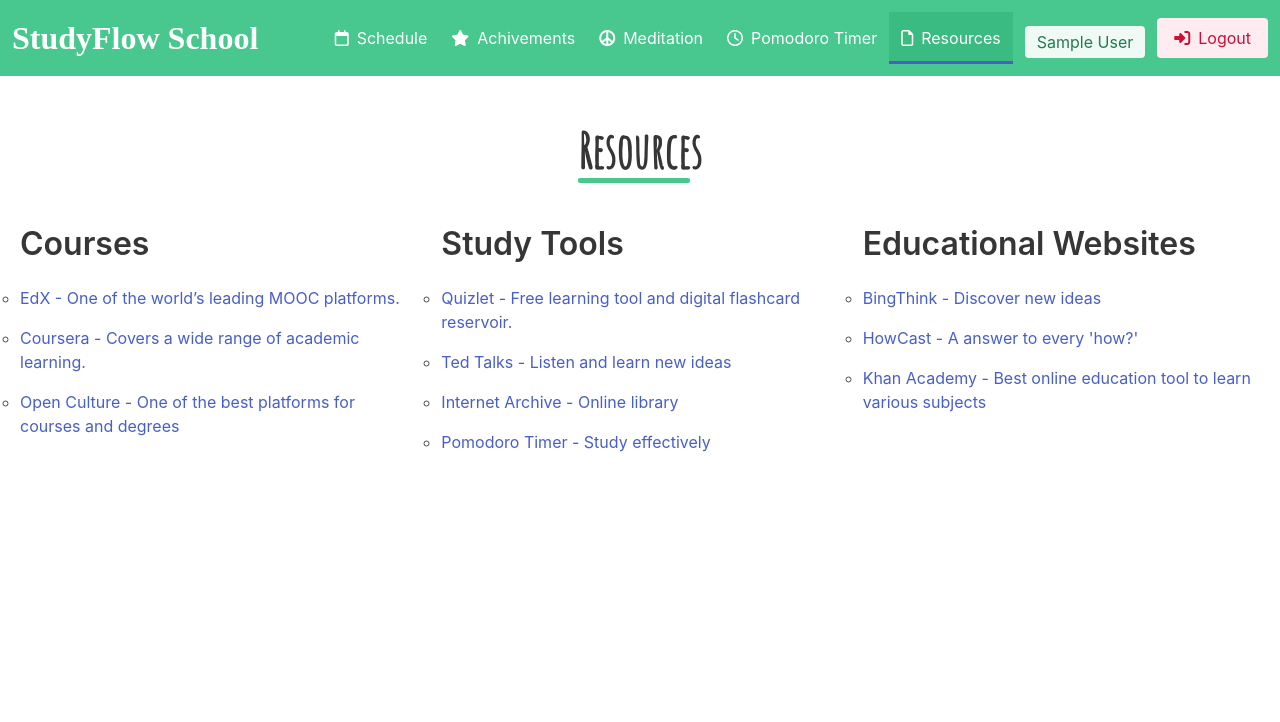
After one commit to VedantCholkar/StudyFlow-School, a Flask app: page /resources in a window 1280 px wide. The commit adds this page. Shown: the top 722 px of the page. Run offline with Flask 2, Linux system fonts and the light colour scheme; the visitor is signed in with stand-in values (Sample User, id 1); parts of the project's set-up code (start-up, migrations or seed data) failed here and were passed over; some libraries are stand-ins or nearby versions; some web fonts are replaced.

Commit message:
Added resources page

```diff
--- a/app.py
+++ b/app.py
@@ -48,7 +48,17 @@ def load_user(user_id):
 @app.route("/")
 def index():
     if current_user.is_authenticated:
-        return render_template('homepage.html', username=current_user.name)
+        try:
+            category = 'success'
+            api_url = 'https://api.api-ninjas.com/v1/quotes?category={}'.format(category)
+            response = requests.get(api_url, headers={'X-Api-Key': 'hpCwDT4pNvqjSB1N9K2Ngw==rvVHRFb9aIlm5LE9'})
+            if response.status_code == requests.codes.ok:
+                response = response.json()
+                quote = response[0]['quote']
+                author = response[0]['author']
+                return render_template('homepage.html', quote=quote, author=author, username=current_user.name)
+        except:
+            return render_template('homepage.html', quote='Don’t wish it were easier. Wish you were better.', author='Jim Rohn', username=current_user.name)
     else:
         return render_template('index.html')
 
@@ -105,7 +115,6 @@ def callback():
     if not User.get(unique_id):
         User.create(unique_id, users_name, users_email, picture)
     login_user(user)
-    # return render_template("google.html", signin=True)
     return redirect('/')
 
 @app.route("/logout")
@@ -132,5 +141,10 @@ def unauthorized():
 def unauthorized_callback():
     return redirect(url_for('unauthorized'))
 
+@app.route('/resources')
+@login_required
+def resources():
+    return render_template('resources.html', username=current_user.name)
+
 if __name__ == "__main__":
     app.run(debug=True, ssl_context="adhoc")
--- a/static/styles.css
+++ b/static/styles.css
@@ -34,7 +34,7 @@ body {
     display: flex;
     justify-content: flex-start;
     align-items: center;
-    background-image: url(/static/hero-img.jpg);
+    background-image: url(/static/hero-img.webp);
     background-size: cover;
 }
 
@@ -49,3 +49,42 @@ body {
 .title-hero {
     font-size: 4rem;
 }
+
+.card-img {
+    object-fit: cover;
+}
+
+.hp-main {
+    height: auto;
+}
+
+.hp-title {
+    position: relative;
+}
+
+.hp-title::before {
+    content: "";
+    position: absolute;
+    top: 100%;
+    width: 7rem;
+    height: 5px;
+    border-radius: 2px;
+    background: #48c78e;
+}
+
+.quote {
+    width: 25%;
+}
+
+@media only screen and (max-width: 1000px) {
+
+    .quote {
+        width: auto;
+        margin: 0 10vw 0 10vw;
+    }
+}
+
+li {
+    margin: 1rem 0 1rem 0;
+    list-style-type: circle;
+}
--- a/templates/base.html
+++ b/templates/base.html
@@ -38,9 +38,9 @@
             </div>
         </div>
     </nav>
-    <section class="section is-fullheight is-flex-1 is-flex-grow-1 p-0 m-0">
+    <!-- <section class="section is-fullheight is-flex-1 is-flex-grow-1 p-0 m-0"> -->
         {% block main %}{% endblock %}
-    </section>
+    <!-- </section> -->
     <footer class="footer p-5">
         <div class="content has-text-centered"><a href="https://github.com/VedantCholkar" target="_blank" rel="noopener noreferrer">Made by Vedant Cholkar</a> |
             <a href="/credits">Credits</a>
--- a/templates/credits.html
+++ b/templates/credits.html
@@ -11,7 +11,8 @@
         </li>
         <li class="m-4">
             <a
-                href="https://www.freepik.com/free-vector/student-with-laptop-studying-online-course-woman-sitting-stack-books-using-computer-vector-illustration-internet-school-knowledge-education-concept_10174090.htm#query=vector%20study%20background&position=22&from_view=search&track=ais">- Image
+                href="https://www.freepik.com/free-vector/student-with-laptop-studying-online-course-woman-sitting-stack-books-using-computer-vector-illustration-internet-school-knowledge-education-concept_10174090.htm#query=vector%20study%20background&position=22&from_view=search&track=ais">-
+                Image
                 by pch.vector</a> on Freepik
         </li>
         <li class="m-4">
--- a/templates/index.html
+++ b/templates/index.html
@@ -5,7 +5,7 @@
 {% endblock %}
 
 {% block main %}
-
+<section class="section is-fullheight is-flex-1 is-flex-grow-1 p-0 m-0">
     <section class="index-hero section is-flex is-justify-content-flex-start ">
         <div class="has-text-left">
             <h1 class="title title-hero is-spaced has-text-black handwriting">
@@ -16,5 +16,5 @@
             </h2>
         </div>
     </section>
-
+</section>
 {% endblock %}
--- /dev/null
+++ b/templates/resources.html
@@ -0,0 +1,39 @@
+{% extends 'base.html' %}
+{% block title %}Resources{% endblock %}
+{% block login %}
+<p class="mx-3 is-unselectable tag is-light is-success is-medium">{{ username }}</p>
+<a href="/logout" class="button is-danger is-light"><i class="fa-solid fa-right-to-bracket mr-2"></i>Logout</a>
+{% endblock %}
+
+{% block main %}
+<div class="is-flex is-justify-content-center is-align-items-center is-flex-direction-column">
+    <div class="hp-title title handwriting is-1 my-6">Resources</div>
+    <div class="columns mx-2 is-multiline">
+        <div class="column">
+            <div class="title">Courses</div>
+            <ul>
+                <li><a href="edx.org">EdX - One of the world’s leading MOOC platforms.</a></li>
+                <li><a href="coursera.org">Coursera - Covers a wide range of academic learning.</a></li>
+                <li><a href="www.openculture.com">Open Culture - One of the best platforms for courses and degrees</a></li>
+            </ul>
+        </div>
+        <div class="column">
+            <div class="title">Study Tools</div>
+            <ul>
+                <li><a href="quizlet.com">Quizlet - Free learning tool and digital flashcard reservoir.</a></li>
+                <li><a href="www.ted.com">Ted Talks - Listen and learn new ideas</a></li>
+                <li><a href="archive.org">Internet Archive - Online library</a></li>
+                <li><a href="studywithme.io/aesthetic-pomodoro-timer">Pomodoro Timer - Study effectively</a></li>
+            </ul>
+        </div>
+        <div class="column">
+            <div class="title">Educational Websites</div>
+            <ul>
+                <li><a href="bigthink.com">BingThink - Discover new ideas</a></li>
+                <li><a href="www.howcast.com">HowCast - A answer to every 'how?'</a></li>
+                <li><a href="www.khanacademy.org">Khan Academy - Best online education tool to learn various subjects</a></li>
+            </ul>
+        </div>
+    </div>
+</div>
+{% endblock %}
```
Also changed, not shown: templates/homepage.html (+13 -2 lines), static/achivements.webp (added), static/meditation.webp (added), static/resources.webp (added), static/schedule.webp (added), static/timer.webp (added), templates/schedule.html (deleted). Lines whose indentation alone changed are shown as unchanged.
